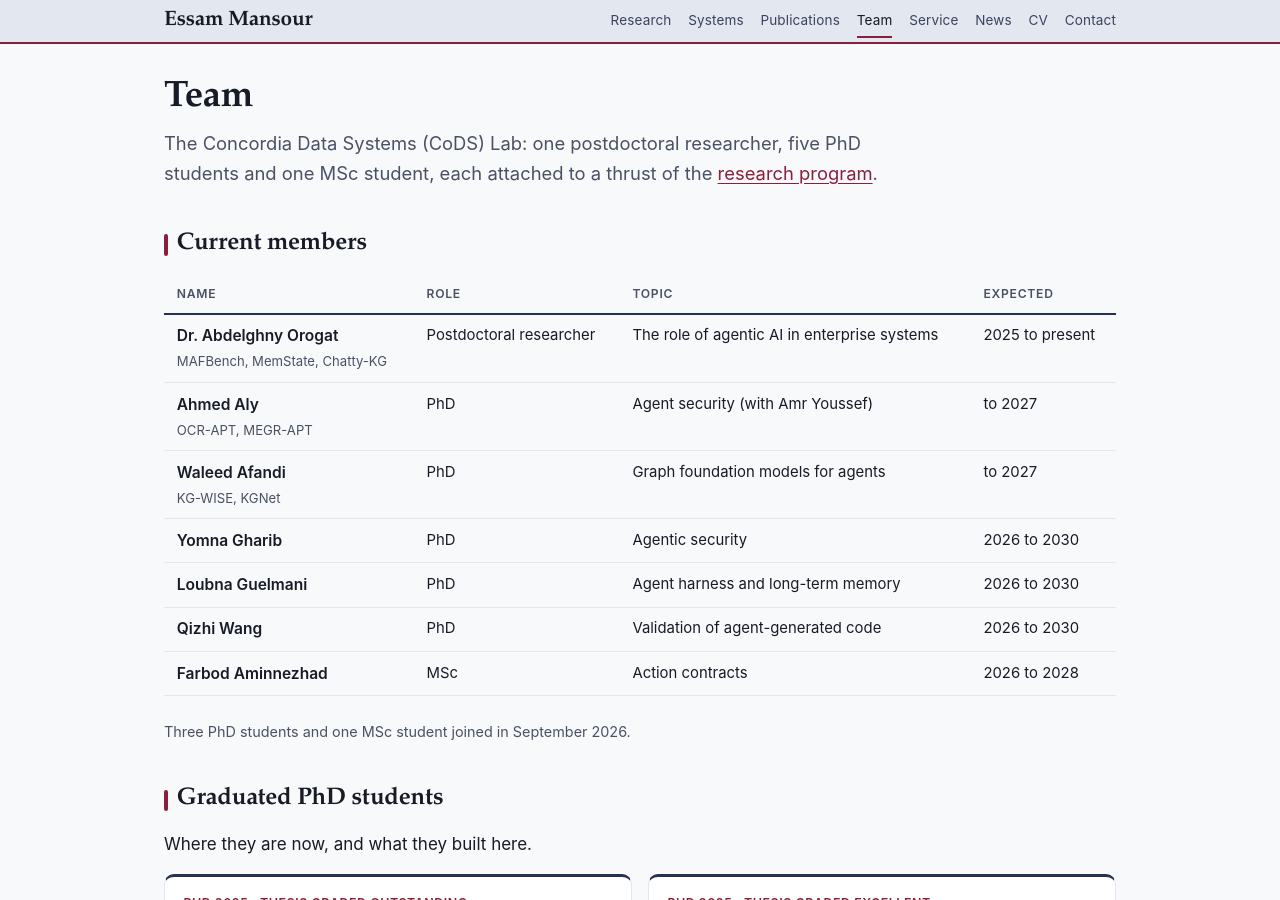
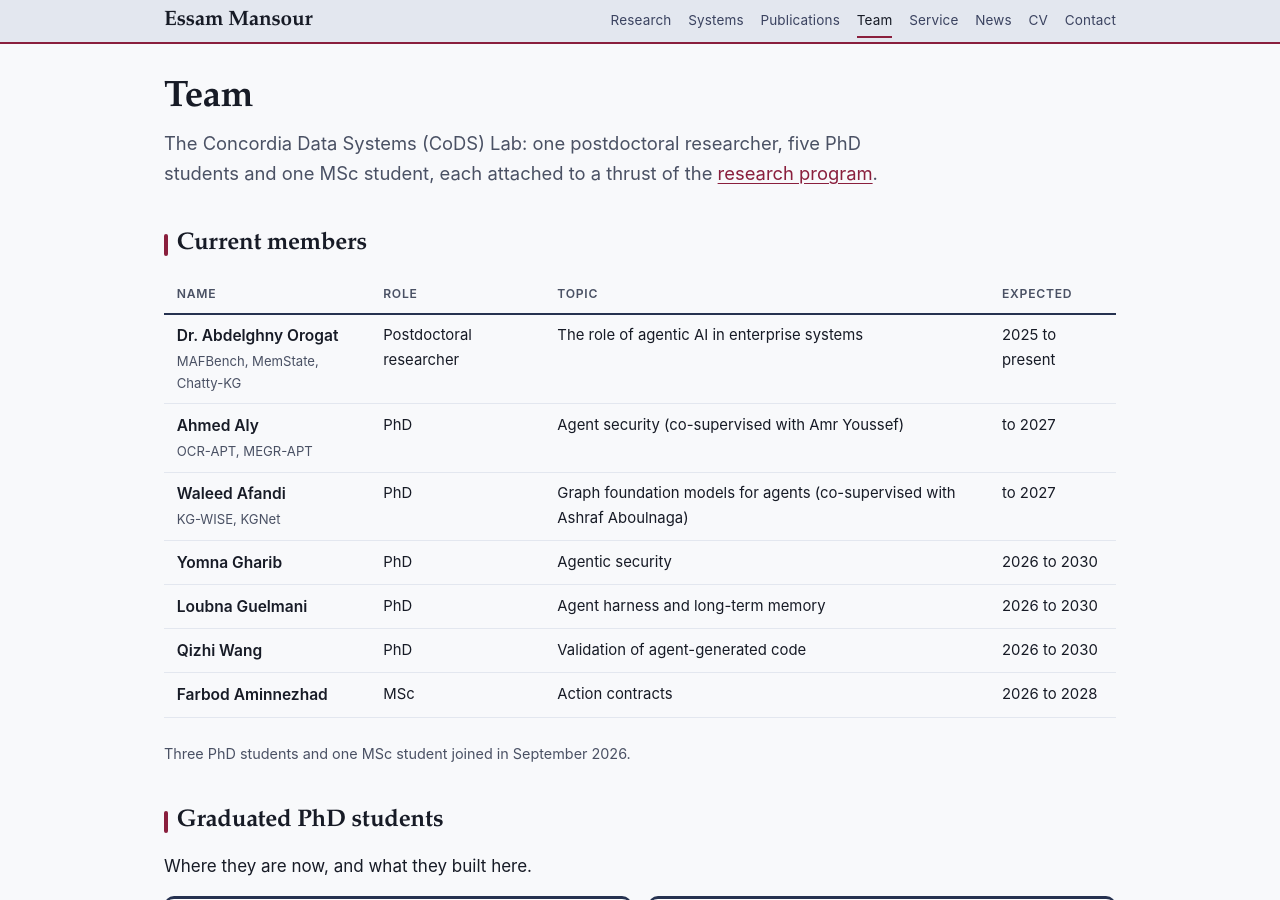
Before and after one commit to mansoure/mansoure.github.io, a Jekyll site: the page built from team/index.md, in a window 1280 px wide and 900 px high. Built offline with Jekyll 4.4.1, drawn with Linux system fonts in a browser that asks for light colours.

Commit message:
Refine the hero sentence; note co-supervision for Ahmed Aly and Waleed Afandi
The hero now reads "AI agents" and "LLM capability", and the third
sentence links back to the second through "that architecture" instead of
starting fresh. The meta description follows the same wording.

Ahmed Aly's co-supervision with Amr Youssef is restated as co-supervision
rather than "with", and Waleed Afandi's co-supervision with Ashraf
Aboulnaga is added, on both the Team and Research pages.

Co-Authored-By: Claude Opus 5 <noreply@anthropic.com>
Claude-Session: https://claude.ai/code/session_01PrJkBvrFxiBds5kJUoZwRa

```diff
--- a/_data/team.yml
+++ b/_data/team.yml
@@ -9,8 +9,8 @@ postdoc:
     work: "MAFBench, MemState, Chatty-KG"
 
 phd:
-  - { name: Ahmed Aly, role: PhD, topic: "Agent security (with Amr Youssef)", until: "to 2027", work: "OCR-APT, MEGR-APT" }
-  - { name: Waleed Afandi, role: PhD, topic: "Graph foundation models for agents", until: "to 2027", work: "KG-WISE, KGNet" }
+  - { name: Ahmed Aly, role: PhD, topic: "Agent security (co-supervised with Amr Youssef)", until: "to 2027", work: "OCR-APT, MEGR-APT" }
+  - { name: Waleed Afandi, role: PhD, topic: "Graph foundation models for agents (co-supervised with Ashraf Aboulnaga)", until: "to 2027", work: "KG-WISE, KGNet" }
   - { name: Yomna Gharib, role: PhD, topic: "Agentic security", until: "2026 to 2030", work: "" }
   - { name: Loubna Guelmani, role: PhD, topic: "Agent harness and long-term memory", until: "2026 to 2030", work: "" }
   - { name: Qizhi Wang, role: PhD, topic: "Validation of agent-generated code", until: "2026 to 2030", work: "" }
--- a/_data/thrusts.yml
+++ b/_data/thrusts.yml
@@ -26,12 +26,12 @@
   short: "Multi-agent attack surfaces, memory poisoning and prompt injection. Builds on OCR-APT and MEGR-APT."
   people:
     - { name: "Yomna Gharib", role: "PhD" }
-    - { name: "Ahmed Aly", role: "PhD, with Amr Youssef" }
+    - { name: "Ahmed Aly", role: "PhD, co-supervised with Amr Youssef" }
   systems: "OCR-APT, MEGR-APT"
 - id: gfm
   title: Graph foundation models for agentic reasoning
   text: "Motif-centric inference over large enterprise knowledge graphs gives agents structured recall at scale. This thrust builds on our GNN-enabled knowledge graph engine, KGNet, and on LLM-guided query-aware inference."
   short: "Motif-centric inference over enterprise knowledge graphs, giving agents structured recall at scale."
   people:
-    - { name: "Waleed Afandi", role: "PhD" }
+    - { name: "Waleed Afandi", role: "PhD, co-supervised with Ashraf Aboulnaga" }
   systems: "KGNet, KG-WISE"
```
Also changed, not shown: index.md (+2 -2 lines).
